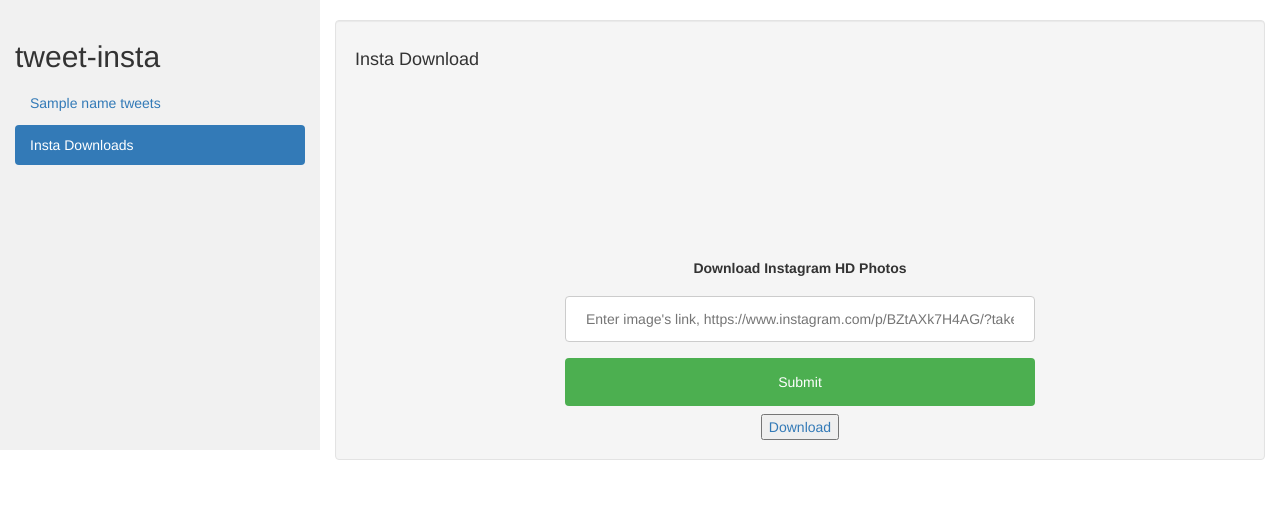
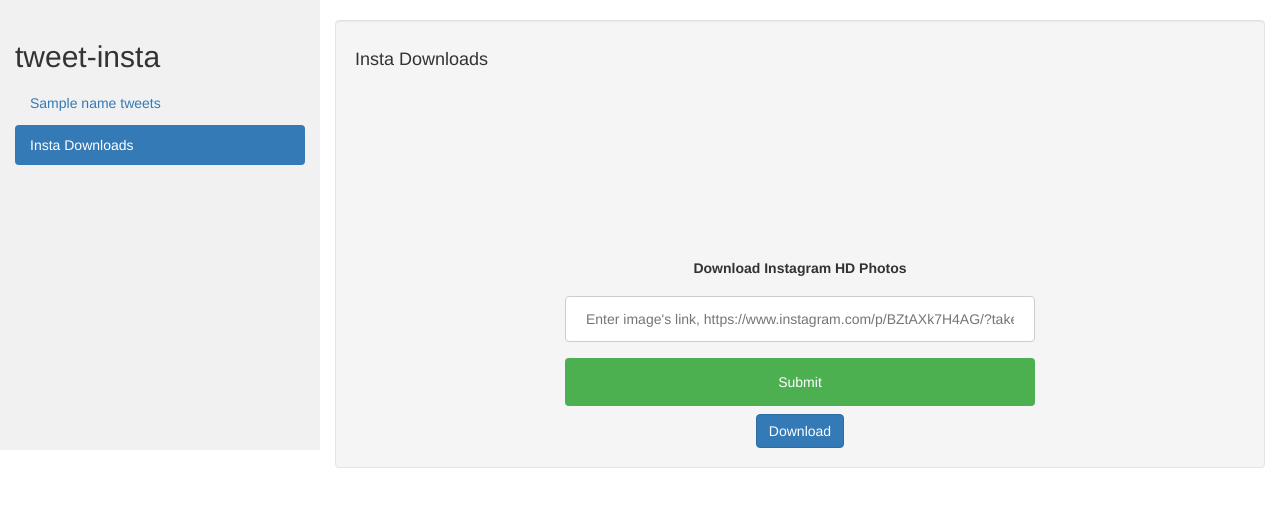
Before and after one commit to geeksambhu/tweet-insta, a Flask app: template templates/get_insta.html in a window 1280 px wide. Shown: the top 507 px of the page. Run offline with Flask 2, Linux system fonts and the light colour scheme; the template is opened without the code that fills it: most values are stand-ins (such as "Sample title", 1, 10 or a date in 2020); some libraries are stand-ins or nearby versions.

Commit message:
template improved

```diff
--- a/templates/get_insta.html
+++ b/templates/get_insta.html
@@ -1,6 +1,7 @@
 {% extends "base.html" %}
 {% block content %}
 <html>
+
 <body>
 <nav class="navbar navbar-inverse visible-xs">
   <div class="container-fluid">
@@ -36,7 +37,7 @@
 
     <div class="col-sm-9">
       <div class="well">
-        <h4>Insta Download</h4>
+        <h4>Insta Downloads</h4>
          <!DOCTYPE HTML>
 
 
@@ -55,7 +56,7 @@
             </div>
 		</form>
       {% if image %}
-          <button><a href="{{image}}" download="image.JPG">Download</a></button>
+         <a href="{{image}}" download="image.JPG"><button type="button" class="btn btn-primary">Download</button></a>
           {% endif %}
 		</div>
 	</body>
```
